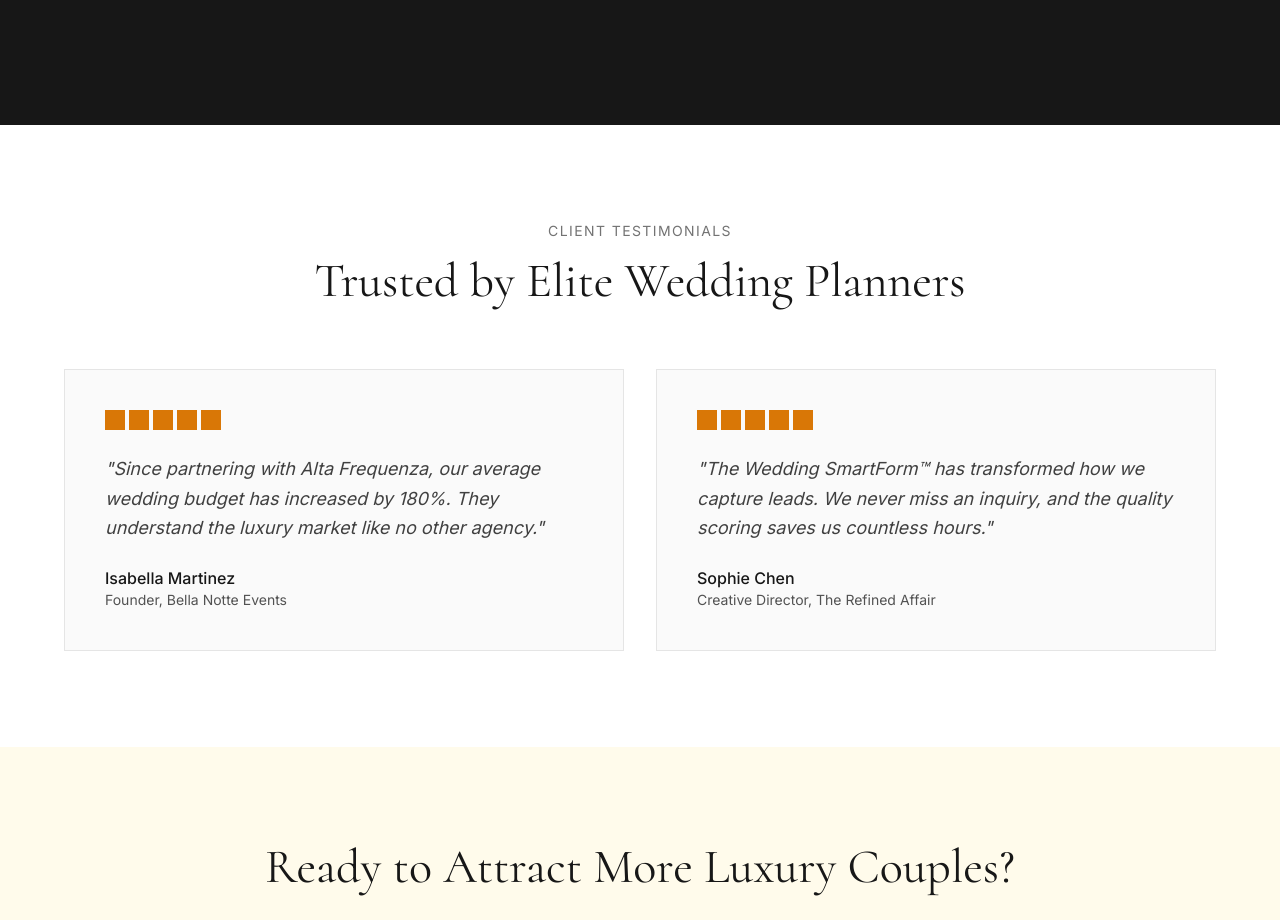
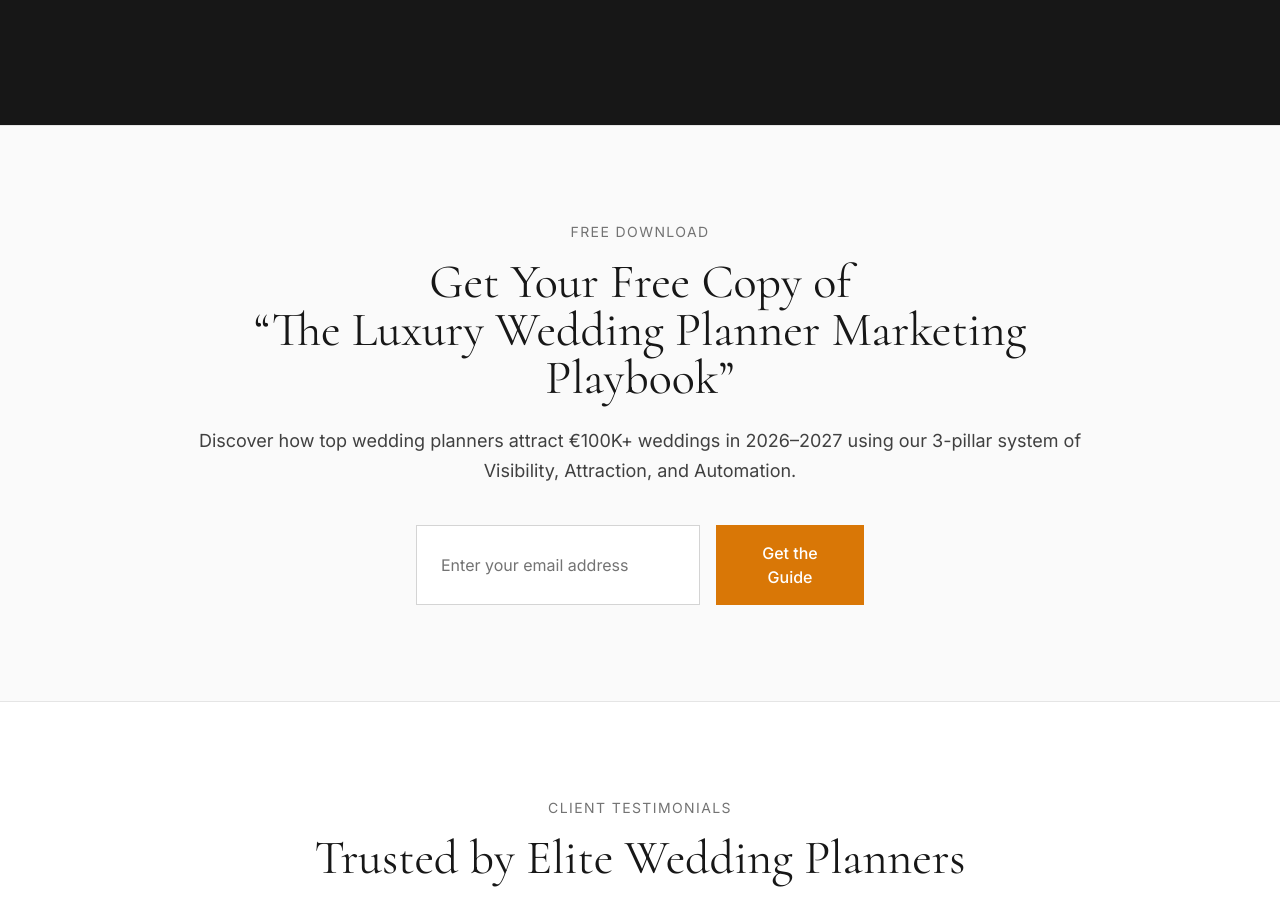
Before and after one commit to MarkoMTP/altafrequenza-website, a React (Vite) app: page / in a window 1280 px wide. Shown: the part 4020-4940 px from the top of the page. Built offline with nearby package versions, Linux system fonts and the light colour scheme.

Commit message:
Added the lead magnet email capture section

```diff
--- a/src/pages/HomePage.tsx
+++ b/src/pages/HomePage.tsx
@@ -282,6 +282,45 @@ export default function HomePage() {
         </div>
       </section>
 
+      <section className="py-24 px-6 lg:px-12 bg-neutral-50 border-t border-b border-neutral-200">
+        <div className="max-w-4xl mx-auto text-center">
+          <p className="text-sm tracking-widest text-neutral-500 mb-4">
+            FREE DOWNLOAD
+          </p>
+          <h2 className="text-4xl md:text-5xl font-serif text-neutral-900 mb-6">
+            Get Your Free Copy of <br />
+            “The Luxury Wedding Planner Marketing Playbook”
+          </h2>
+          <p className="text-lg text-neutral-700 mb-10 leading-relaxed">
+            Discover how top wedding planners attract €100K+ weddings in
+            2026–2027 using our 3-pillar system of Visibility, Attraction, and
+            Automation.
+          </p>
+
+          <form
+            onSubmit={handleEmailSubmit}
+            className="max-w-md mx-auto flex flex-col sm:flex-row gap-4"
+          >
+            <input
+              type="email"
+              value={email}
+              onChange={(e) => setEmail(e.target.value)}
+              placeholder="Enter your email address"
+              required
+              className="flex-1 px-6 py-4 bg-white border border-neutral-300 text-neutral-900 placeholder-neutral-500 focus:outline-none focus:ring-2 focus:ring-amber-600"
+            />
+            <button
+              type="submit"
+              className="px-8 py-4 bg-amber-600 text-white font-medium hover:bg-amber-700 transition-colors"
+            >
+              Get the Guide
+            </button>
+          </form>
+
+          {status && <p className="mt-4 text-sm text-neutral-700">{status}</p>}
+        </div>
+      </section>
+
       {/* Testimonials */}
       <section className="py-24 px-6 lg:px-12">
         <div className="max-w-6xl mx-auto text-center mb-16">
```
